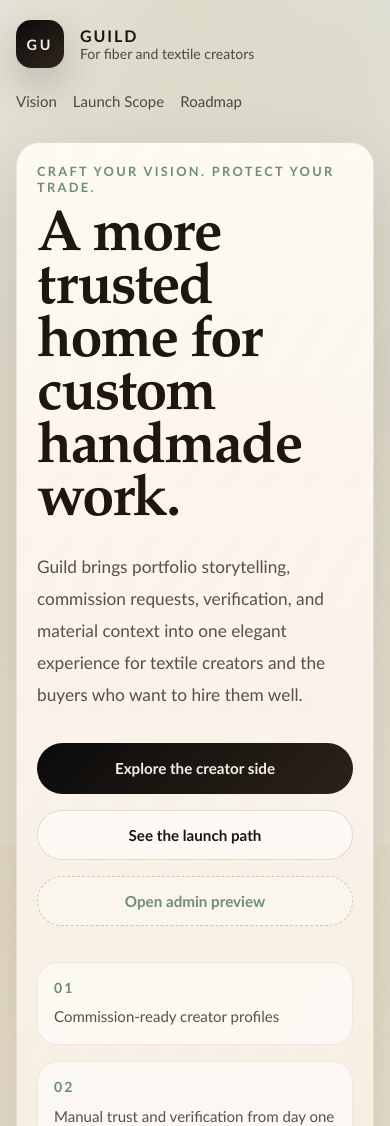
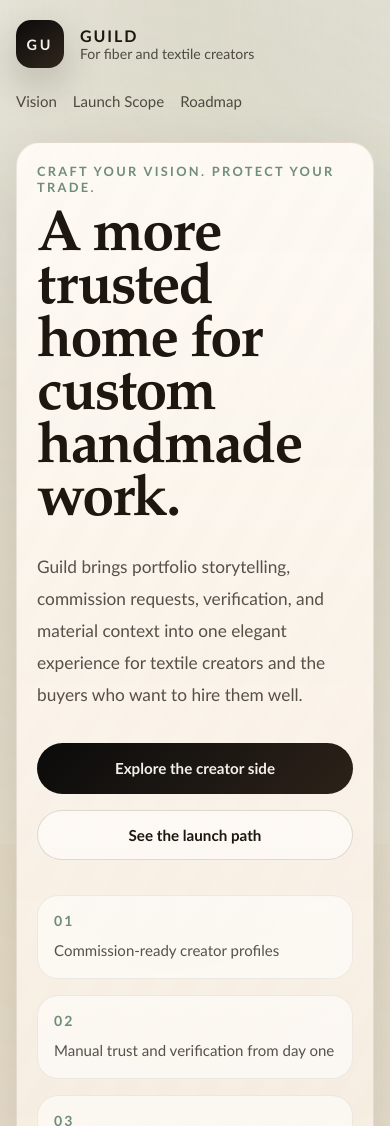
Before and after one commit to Tobby167/Guild, a Next.js app: page / in a window 390 px wide. Shown: the top 1126 px of the page. Built offline with nearby package versions, Linux system fonts and the light colour scheme.

Commit message:
Remove public admin preview link

```diff
--- a/src/app/page.module.css
+++ b/src/app/page.module.css
@@ -181,8 +181,7 @@
 }
 
 .primaryCta,
-.secondaryCta,
-.tertiaryCta {
+.secondaryCta {
   display: inline-flex;
   align-items: center;
   justify-content: center;
@@ -208,15 +207,8 @@
   background: rgba(255, 255, 255, 0.55);
 }
 
-.tertiaryCta {
-  border: 1px dashed rgba(57, 44, 28, 0.24);
-  color: var(--accent);
-  background: rgba(255, 252, 246, 0.42);
-}
-
 .primaryCta:hover,
 .secondaryCta:hover,
-.tertiaryCta:hover,
 .toggleActive:hover,
 .toggleButton:hover {
   transform: translateY(-2px);
@@ -518,8 +510,7 @@
   }
 
   .primaryCta,
-  .secondaryCta,
-  .tertiaryCta {
+  .secondaryCta {
     width: 100%;
   }
 
--- a/src/app/page.tsx
+++ b/src/app/page.tsx
@@ -1,6 +1,5 @@
 "use client";
 
-import Link from "next/link";
 import { useState } from "react";
 import styles from "./page.module.css";
 
@@ -130,9 +129,6 @@ export default function Home() {
               <a className={styles.secondaryCta} href="#roadmap">
                 See the launch path
               </a>
-              <Link className={styles.tertiaryCta} href="/admin">
-                Open admin preview
-              </Link>
             </div>
 
             <div className={styles.statRow}>
```
